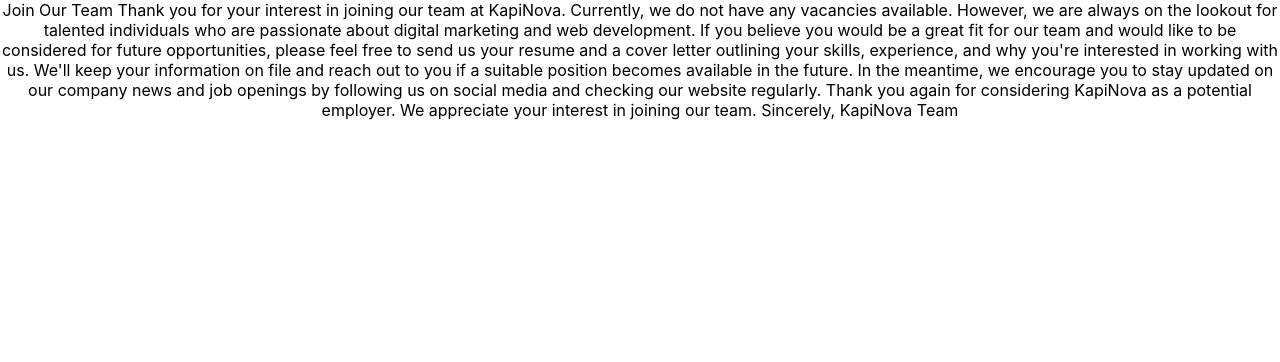
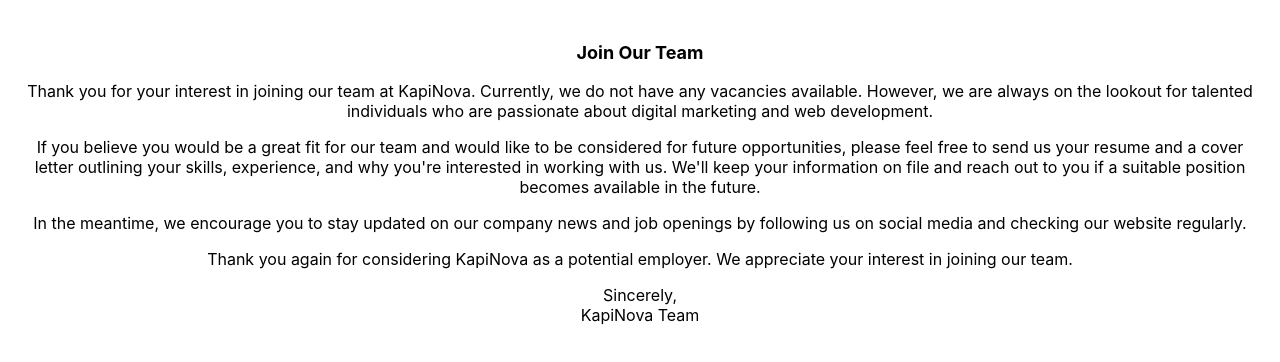
Before and after one commit to Bhati90/kapinovaweb, a React (Create React App) app: page /team in a window 1280 px wide. Shown: the top 362 px of the page. Built offline with nearby package versions, Linux system fonts and the light colour scheme.

Commit message:
Update Team.js

```diff
--- a/src/component/Team.js
+++ b/src/component/Team.js
@@ -2,19 +2,21 @@
 
 const Team = () => {
   return (
-    <div>
-      Join Our Team
-
-Thank you for your interest in joining our team at KapiNova. Currently, we do not have any vacancies available. However, we are always on the lookout for talented individuals who are passionate about digital marketing and web development.
-
-If you believe you would be a great fit for our team and would like to be considered for future opportunities, please feel free to send us your resume and a cover letter outlining your skills, experience, and why you're interested in working with us. We'll keep your information on file and reach out to you if a suitable position becomes available in the future.
-
-In the meantime, we encourage you to stay updated on our company news and job openings by following us on social media and checking our website regularly.
-
-Thank you again for considering KapiNova as a potential employer. We appreciate your interest in joining our team.
-
-Sincerely,
-KapiNova Team
+ <div className="p-6 bg-gray-100">
+      <p className="text-lg font-bold">Join Our Team</p>
+      <p className="mt-4">
+        Thank you for your interest in joining our team at KapiNova. Currently, we do not have any vacancies available. However, we are always on the lookout for talented individuals who are passionate about digital marketing and web development.
+      </p>
+      <p className="mt-4">
+        If you believe you would be a great fit for our team and would like to be considered for future opportunities, please feel free to send us your resume and a cover letter outlining your skills, experience, and why you're interested in working with us. We'll keep your information on file and reach out to you if a suitable position becomes available in the future.
+      </p>
+      <p className="mt-4">
+        In the meantime, we encourage you to stay updated on our company news and job openings by following us on social media and checking our website regularly.
+      </p>
+      <p className="mt-4">
+        Thank you again for considering KapiNova as a potential employer. We appreciate your interest in joining our team.
+      </p>
+      <p className="mt-4">Sincerely,<br />KapiNova Team</p>
     </div>
   )
 }
```
